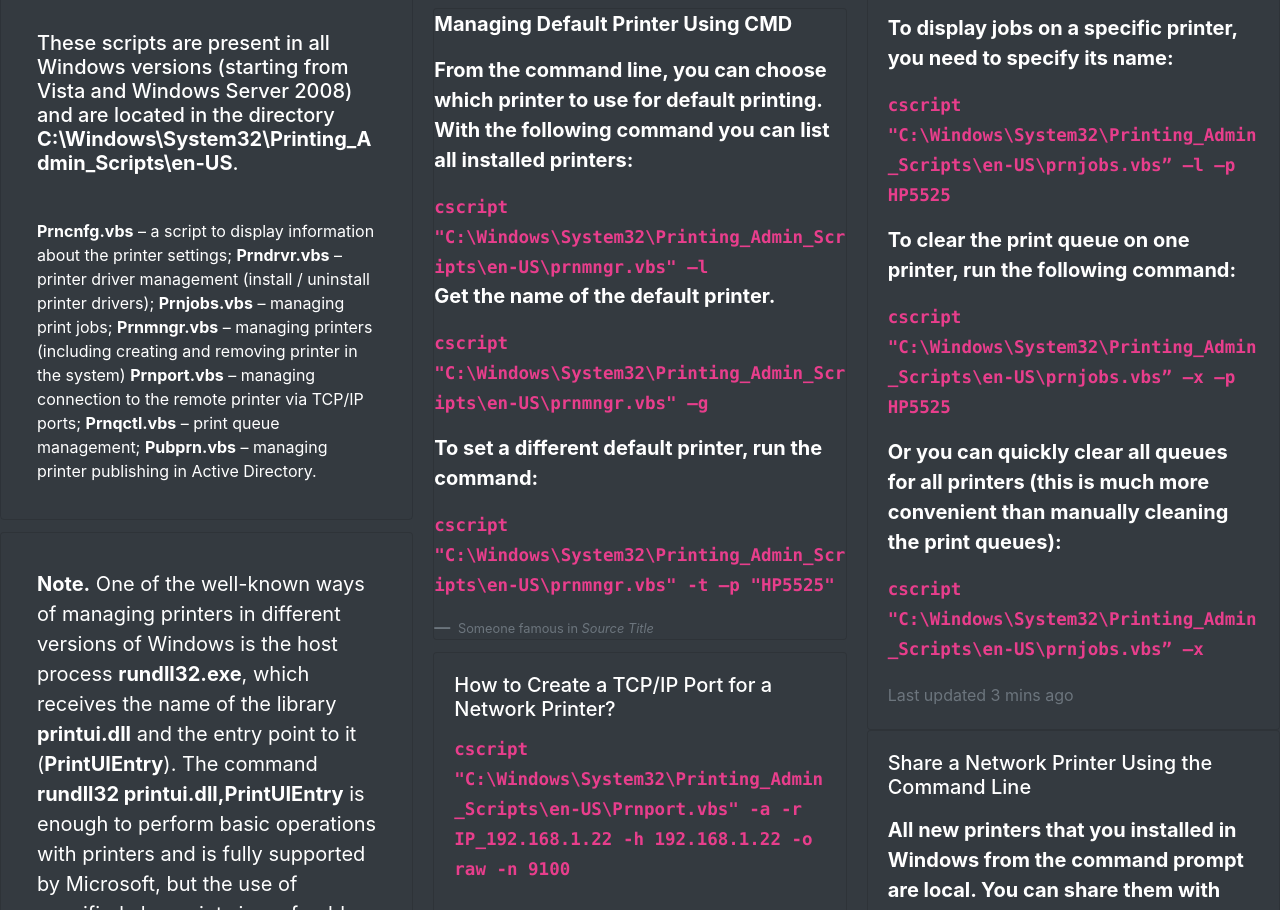
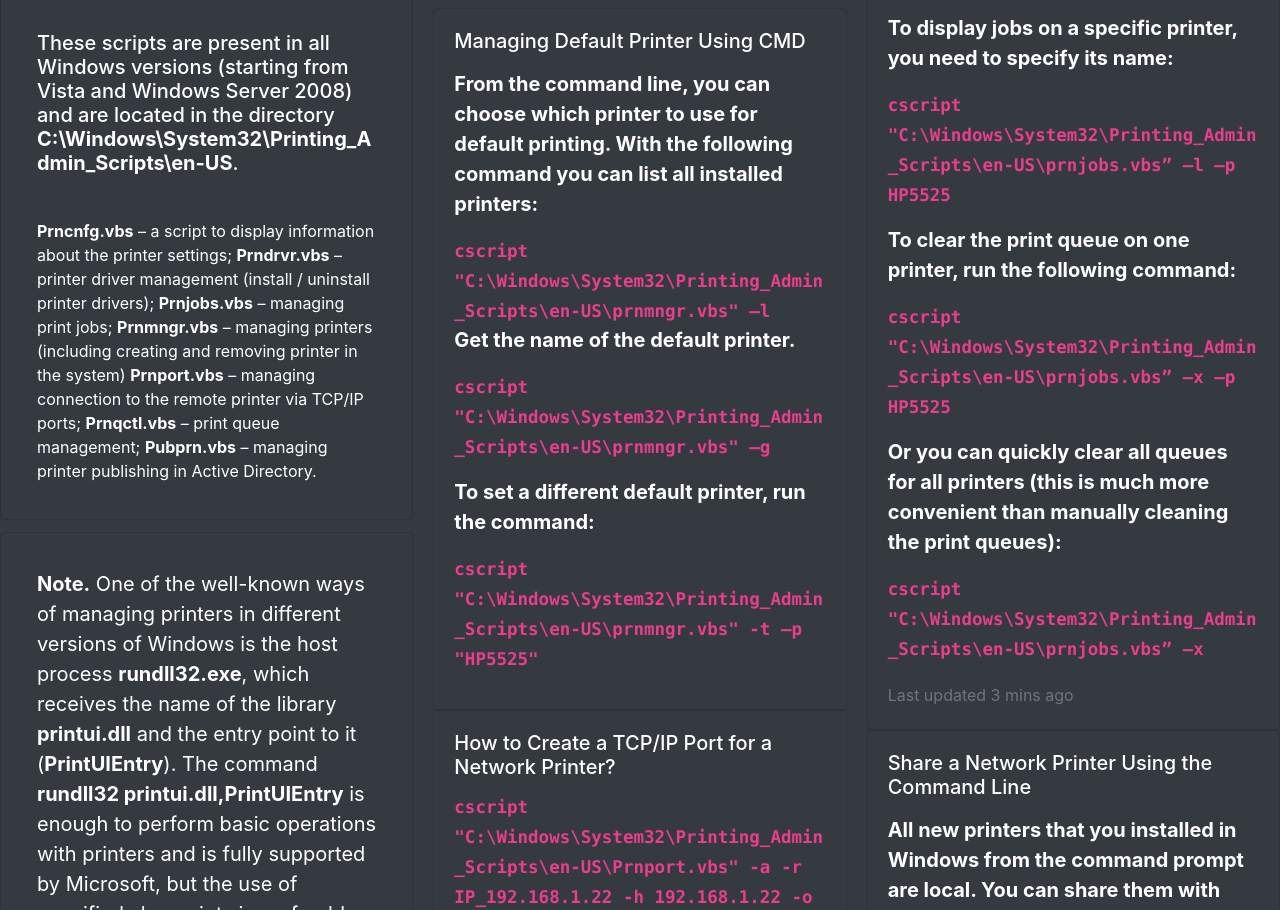
Before and after one commit to envisioncodes/I.T.Daniel, a plain HTML site: page windowsinfo.html in a window 1280 px wide. Shown: the part 395-1305 px from the top of the page. Drawn offline with nearby package versions, Linux system fonts and the light colour scheme.

Commit message:
Add files via upload

```diff
--- a/windowsinfo.html
+++ b/windowsinfo.html
@@ -109,27 +109,30 @@
       <p class="card-text"><small class="text-muted">Last updated 3 mins ago</small></p>
     </div>
   </div>
+
+
   <div class="card bg-dark text-white">
     <img src="https://cdn.pixabay.com/photo/2016/03/31/18/38/icons-1294522_960_720.png" class="card-img-top" alt="...">
   </div>
-  <div class="card bg-dark text-white">
-    <blockquote class="font-weight-bolder blockquote mb-0">
-      <p>Managing Default Printer Using CMD</p>
+
+  <div class="card bg-dark text-white font-weight-bolder blockquote mb-0">
+    <div class="card-body">
+      <h5 class="card-title">Managing Default Printer Using CMD</h5>
+      <p class="card-text">
 <p>From the command line, you can choose which printer to use for default printing. With the following command you can list all installed printers:</p>
     <code>cscript "C:\Windows\System32\Printing_Admin_Scripts\en-US\prnmngr.vbs" –l</code>
 <p>Get the name of the default printer.</p>
-
 <p><code>cscript "C:\Windows\System32\Printing_Admin_Scripts\en-US\prnmngr.vbs" –g</code></p>
 <p>To set a different default printer, run the command:</p>
+
 <p><code>cscript "C:\Windows\System32\Printing_Admin_Scripts\en-US\prnmngr.vbs" -t –p "HP5525"</code></p>
 
-      <footer class="blockquote-footer">
-        <small class="text-muted">
-          Someone famous in <cite title="Source Title">Source Title</cite>
-        </small>
-      </footer>
-    </blockquote>
-  </div>
+</div>
+</div>
+
+
+
+
   <div class="card bg-dark text-white font-weight-bolder blockquote mb-0">
     <div class="card-body">
       <h5 class="card-title">How to Create a TCP/IP Port for a Network Printer?</h5>
@@ -147,7 +150,8 @@ And then you can install a new network printer on the system:</p>
 <p>After the script is over, a new printer HP5525 appears in the system.</p>
     </p>
       <p class="card-text"><small class="text-muted">Last updated 3 mins ago</small></p>
-    </div>
+       </div>
+
   </div>
 
 
```
